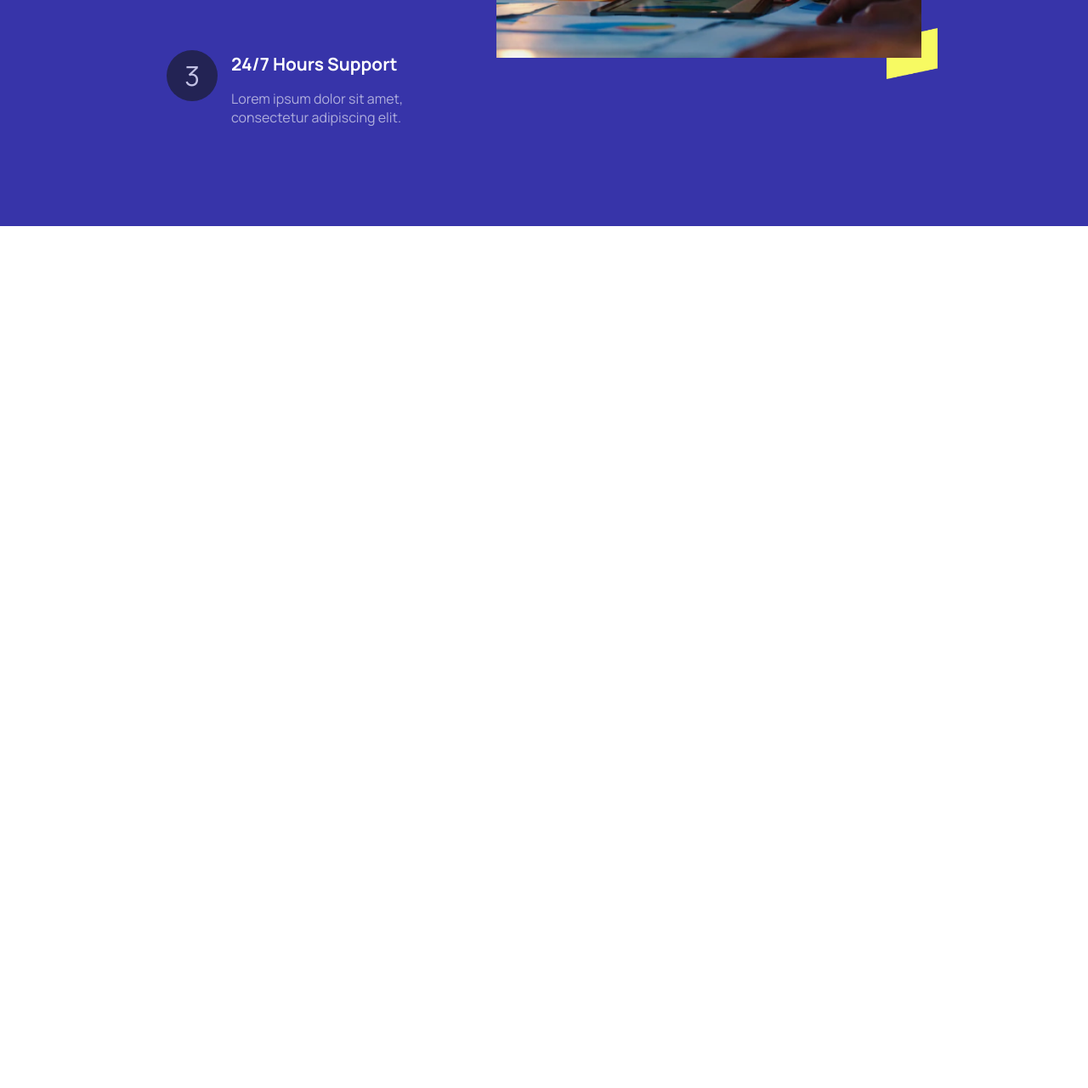
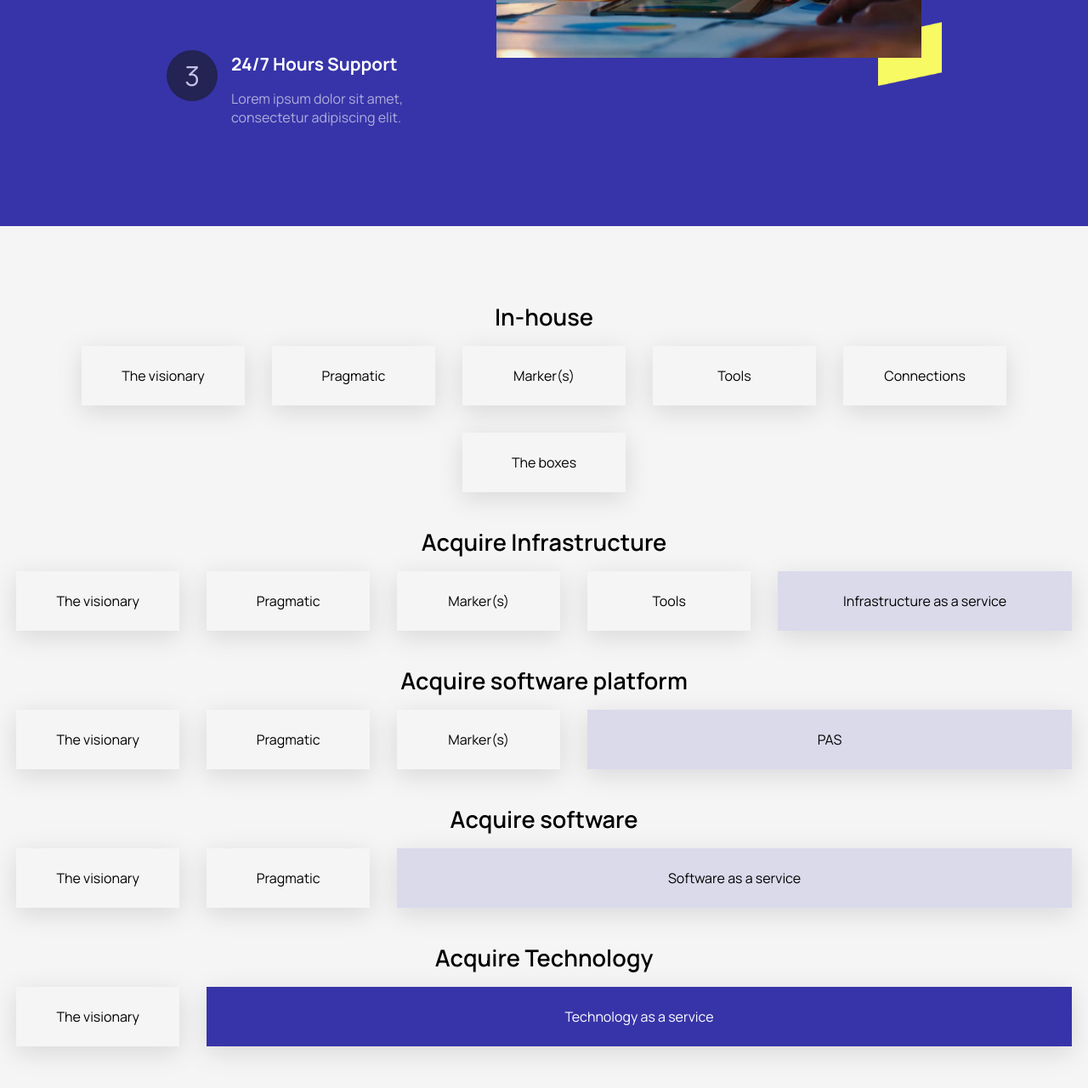
Before and after one commit to napprco/ramzan-company, a plain HTML site: page index.html in a window 1280 px wide. Shown: the part 3121-4401 px from the top of the page at 85% size. Before the commit the page ends 3387 px from the top, so only its background shows below. Drawn offline with Linux system fonts and the light colour scheme.

Commit message:
Add up more features to site

```diff
--- a/index.html
+++ b/index.html
@@ -332,6 +332,96 @@
         </div>
       </article>
     </section>
+
+    <!--inhouse section-->
+    <section class="more-features">
+      <article class="single-feature">
+        <h2>In-house</h2>
+        <div class="in-house">
+          <div class="single-detail">
+            <p>The visionary</p>
+          </div>
+          <div class="single-detail">
+            <p>Pragmatic</p>
+          </div>
+          <div class="single-detail">
+            <p>Marker(s)</p>
+          </div>
+          <div class="single-detail">
+            <p>Tools</p>
+          </div>
+          <div class="single-detail">
+            <p>Connections</p>
+          </div>
+          <div class="single-detail">
+            <p>The boxes</p>
+          </div>
+        </div>
+      </article>
+      <article class="single-feature">
+        <h2>Acquire Infrastructure</h2>
+        <div class="in-house">
+          <div class="single-detail">
+            <p>The visionary</p>
+          </div>
+          <div class="single-detail">
+            <p>Pragmatic</p>
+          </div>
+          <div class="single-detail">
+            <p>Marker(s)</p>
+          </div>
+          <div class="single-detail">
+            <p>Tools</p>
+          </div>
+          <div class="single-detail item-5">
+            <p>Infrastructure as a service</p>
+          </div>
+        </div>
+      </article>
+      <article class="single-feature">
+        <h2>Acquire software platform</h2>
+        <div class="in-house">
+          <div class="single-detail">
+            <p>The visionary</p>
+          </div>
+          <div class="single-detail">
+            <p>Pragmatic</p>
+          </div>
+          <div class="single-detail">
+            <p>Marker(s)</p>
+          </div>
+          <div class="single-detail third-item-4">
+            <p>PAS</p>
+          </div>
+        </div>
+      </article>
+      <article class="single-feature">
+        <h2>Acquire software</h2>
+        <div class="in-house">
+          <div class="single-detail">
+            <p>The visionary</p>
+          </div>
+          <div class="single-detail">
+            <p>Pragmatic</p>
+          </div>
+          <div class="single-detail fourth-item-3">
+            <p>Software as a service</p>
+          </div>
+        </div>
+      </article>
+      <article class="single-feature">
+        <h2>Acquire Technology</h2>
+        <div class="in-house">
+          <div class="single-detail">
+            <p>The visionary</p>
+          </div>
+
+          <div class="single-detail fifth-item-2">
+            <p>Technology as a service</p>
+          </div>
+        </div>
+      </article>
+    </section>
     <script src="./script.js"></script>
   </body>
 </html>
--- a/style.css
+++ b/style.css
@@ -510,8 +510,65 @@ Menu section
 
 .service-vector {
   position: absolute;
-  right: -1.2rem;
-  bottom: 3.5rem;
-  width: 60px;
-  height: 60px;
+  right: -1.5rem;
+  bottom: 3rem;
+  width: 75px;
+  height: 75px;
 }
+
+.more-features {
+  padding-block: 3rem;
+  background: #f5f5f5;
+  padding-inline: 1.2rem;
+}
+.in-house {
+  display: flex;
+  flex-wrap: wrap;
+  gap: 2rem;
+  justify-content: center;
+}
+.single-feature {
+  margin-block: 2.5rem;
+}
+.single-feature h2 {
+  text-align: center;
+  font-weight: 600;
+  font-size: 1.7rem;
+}
+.single-detail {
+  display: flex;
+  justify-content: center;
+  align-items: center;
+  box-shadow: rgba(100, 100, 111, 0.2) 0px 7px 29px 0px;
+  width: 192px;
+  height: 70px;
+}
+.single-detail p {
+  text-align: center;
+}
+
+.item-5 {
+  flex: 2;
+  background: rgba(55, 52, 169, 0.14);
+}
+
+.third-item-4 {
+  flex: 3;
+  background: rgba(55, 52, 169, 0.14);
+}
+
+.third-item-4 p {
+  text-align: center;
+}
+.fourth-item-3 {
+  flex: 4;
+  background: rgba(55, 52, 169, 0.14);
+}
+
+.fifth-item-2 {
+  background: var(--featureHeaderColor);
+  flex: 5;
+}
+.fifth-item-2 p {
+  color: var(--whiteColor);
+}
```
